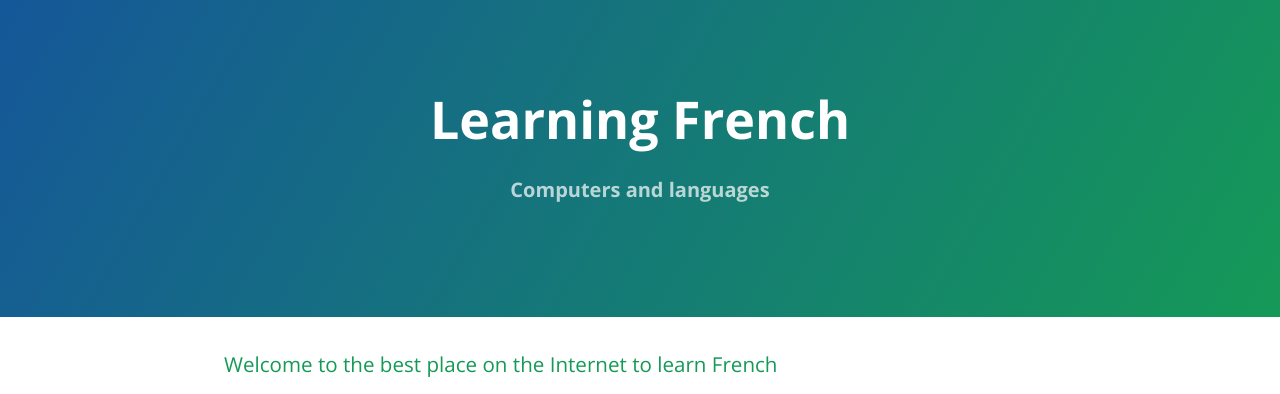
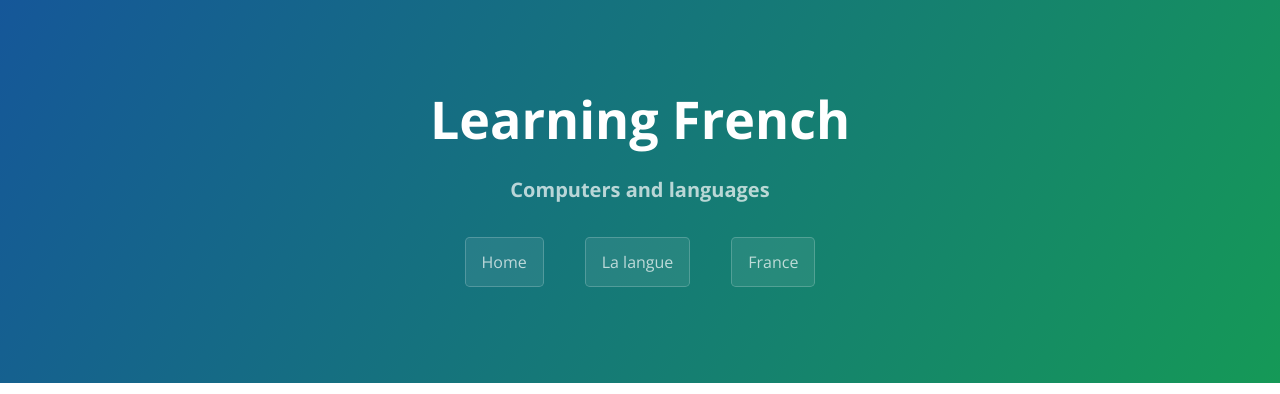
Before and after one commit to bhavini1/bhavini1.github.io, a plain HTML site: page index.html in a window 1280 px wide. Shown: the top 394 px of the page. Drawn offline with nearby package versions, Linux system fonts and the light colour scheme.

Commit message:
Update index.html

```diff
--- a/index.html
+++ b/index.html
@@ -13,6 +13,10 @@
     <section class="page-header">
       <h1 class="project-name">Learning French</h1>
       <h2 class="project-tagline"><strong>Computers and languages</strong></h2>
+      <a href="index.html" class="btn">Home</a>
+      <a href="francais.html" class="btn">La langue</a>
+      <a href="France.html" class="btn">France</a>
+
     </section>
 
     <section class="main-content">
```
